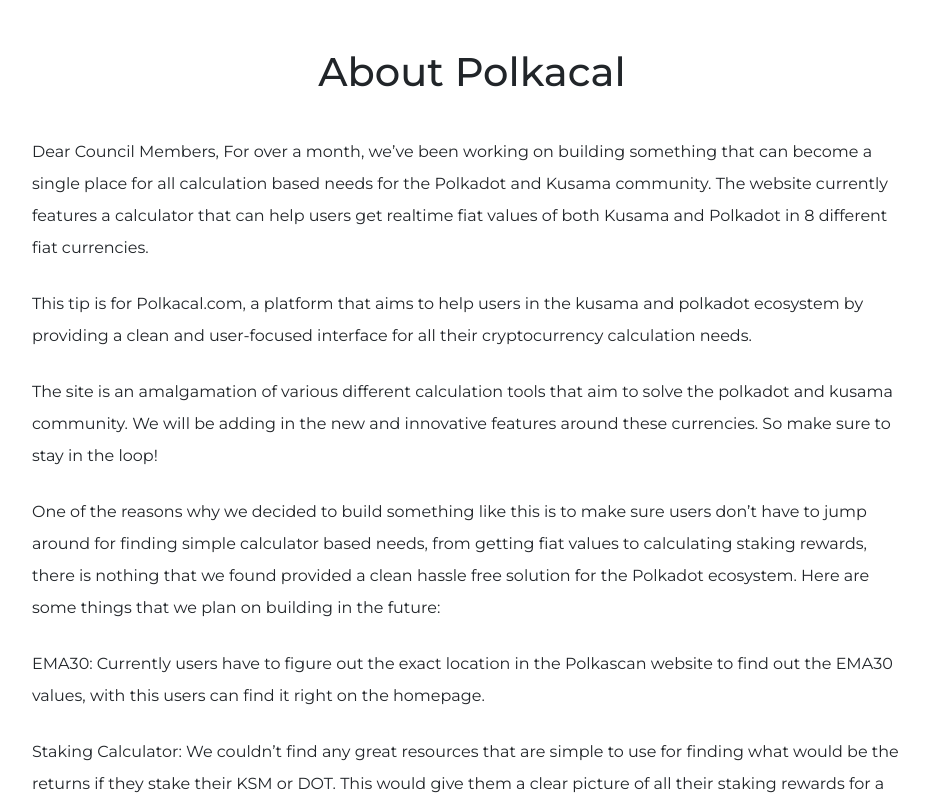
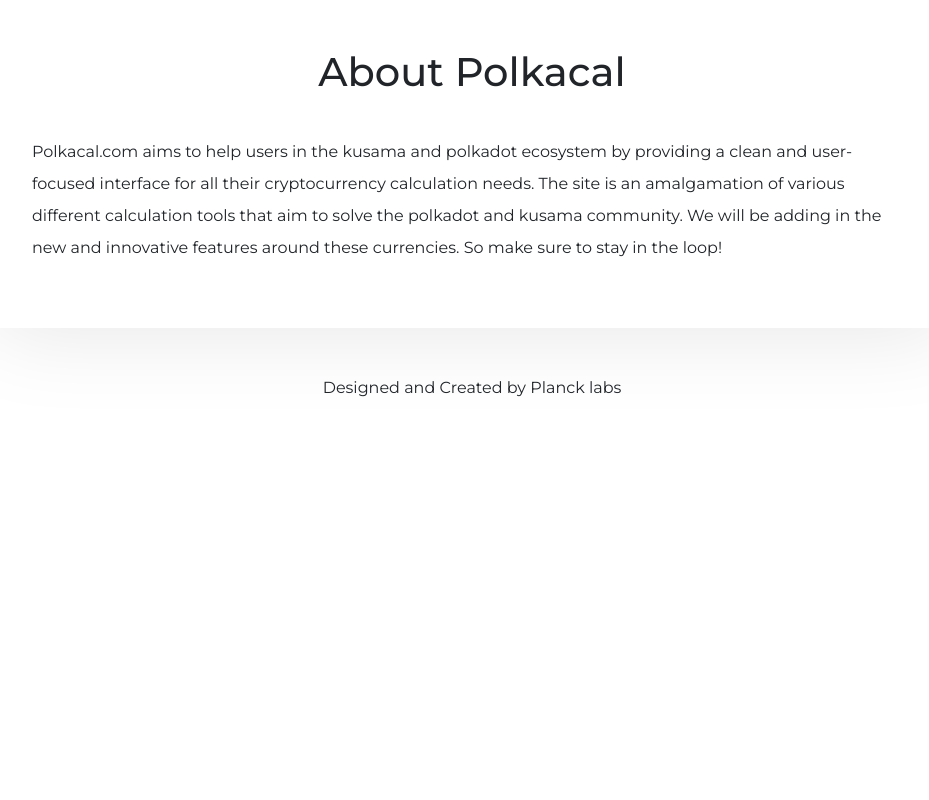
Before and after one commit to Tuntunkr/kusamaCalculator, a React (Create React App) app: page /About in a window 1280 px wide. Shown: the part 180-980 px from the top of the page, without its empty margins (168-1097 px from the left). After the commit the page ends 800 px from the top, so only its background shows below. Built offline with nearby package versions, Linux system fonts and the light colour scheme.

Commit message:
updated about us

```diff
--- a/public/index.html
+++ b/public/index.html
@@ -7,13 +7,18 @@
     <meta name="theme-color" content="#e6067a" />
     <meta
       name="description"
-      content="Web site created using create-react-app"
+      content="Polkacal.com aims to help users in the kusama and polkadot
+	  ecosystem by providing a clean and user-focused interface for all
+	  their cryptocurrency calculation needs."
     />
-    <title>Kusama/INR | Kusamacal.com</title>
+    <title>Polkacal.com</title>
     <link rel="apple-touch-icon" href="%PUBLIC_URL%/cal.png" />
-    <link rel="icon" type="image/png" sizes="64x64"  href="%PUBLIC_URL%/../favicon.png" />
-
-
+    <link
+      rel="icon"
+      type="image/png"
+      sizes="64x64"
+      href="%PUBLIC_URL%/../favicon.png"
+    />
 
     <link rel="manifest" href="%PUBLIC_URL%/manifest.json" />
     <link rel="preconnect" href="https://fonts.googleapis.com" />
@@ -31,7 +36,7 @@
     </style>
   </head>
   <body>
-		<noscript>Kusama Calculator</noscript>
+    <noscript>Polkacal Calculator</noscript>
     <div id="root"></div>
   </body>
 </html>
--- a/src/Components/About.js
+++ b/src/Components/About.js
@@ -10,63 +10,18 @@
           <div className="customCard about">
             <h1>About Polkacal</h1>
             <p>
-              Dear Council Members, For over a month, we’ve been working on
-              building something that can become a single place for all
-              calculation based needs for the Polkadot and Kusama community. The
-              website currently features a calculator that can help users get
-              realtime fiat values of both Kusama and Polkadot in 8 different
-              fiat currencies.
-			  </p>
-
-			  <p>
-              This tip is for Polkacal.com, a platform that aims to help users
-              in the kusama and polkadot ecosystem by providing a clean and
-              user-focused interface for all their cryptocurrency calculation
-              needs.
-			  </p>
-
-			  <p>
-              The site is an amalgamation of various different calculation tools
-              that aim to solve the polkadot and kusama community. We will be
-              adding in the new and innovative features around these currencies.
-              So make sure to stay in the loop!
-			  </p>
-
-			  <p>
-              One of the reasons why we decided to build something like this is
-              to make sure users don’t have to jump around for finding simple
-              calculator based needs, from getting fiat values to calculating
-              staking rewards, there is nothing that we found provided a clean
-              hassle free solution for the Polkadot ecosystem. Here are some
-              things that we plan on building in the future:
-			</p>
-
-			  <p>
-              EMA30: Currently users have to figure out the exact location in
-              the Polkascan website to find out the EMA30 values, with this
-              users can find it right on the homepage.
-			  </p>
-
-			  <p>
-              Staking Calculator: We couldn’t find any great resources that are
-              simple to use for finding what would be the returns if they stake
-              their KSM or DOT. This would give them a clear picture of all
-              their staking rewards for a particular amount.
-
-			  </p>
-
-			  <p>
-              We look forward to building this with the community. Do let me
-              know any ideas the council or anyone else might have that we could
-              incorporate in the platform.
+              Polkacal.com aims to help users in the kusama and polkadot
+              ecosystem by providing a clean and user-focused interface for all
+              their cryptocurrency calculation needs. The site is an
+              amalgamation of various different calculation tools that aim to
+              solve the polkadot and kusama community. We will be adding in the
+              new and innovative features around these currencies. So make sure
+              to stay in the loop!
             </p>
-
           </div>
         </Row>
       </Container>
-	  <p className="text-center">
-	  Designed and Created by Planck labs
-	  </p>
+      <p className="text-center">Designed and Created by Planck labs</p>
     </>
   );
 }
```
Also changed, not shown: 1 other file (tests, documents, lock files or other folders). Lines whose indentation alone changed are shown as unchanged.
